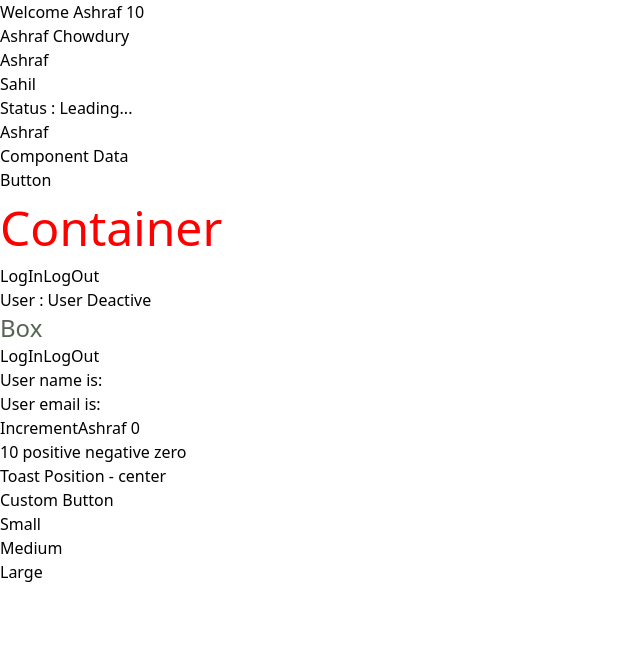
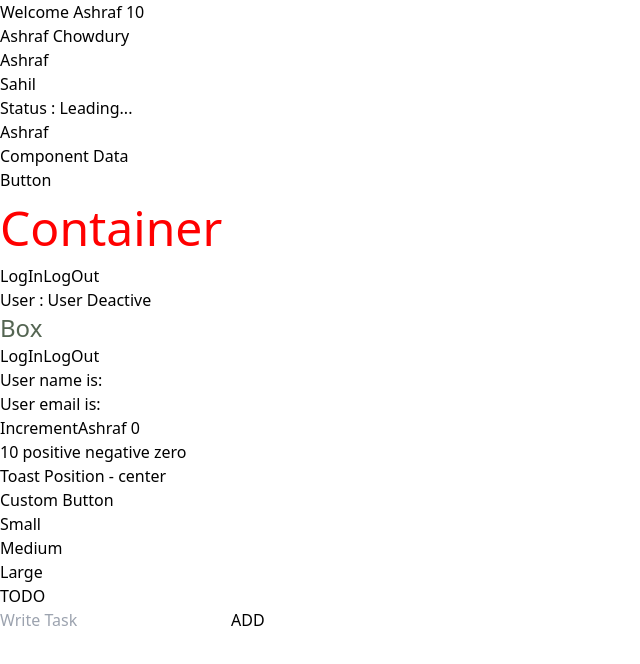
Before and after one commit to ashrafchowdury/learn-typescript, a React (Create React App) app: page / in a window 1280 px wide. Shown: the top 664 px of the page, without its empty margins (0-640 px from the left). Built offline with nearby package versions, Linux system fonts and the light colour scheme.

Commit message:
build at a todo app

```diff
--- a/src/App.tsx
+++ b/src/App.tsx
@@ -17,6 +17,7 @@ import { Text } from "./components/polymorphic/Text";
 import { RandomNumber } from "./components/restriction/RandomNumber";
 import { Status } from "./components/Status";
 import { Toast } from "./components/Toast";
+import Todo from "./projects/ToDo/Todo";
 
 function App() {
   const personName = {
@@ -74,6 +75,8 @@ function App() {
           Large
         </Text>
       </div>
+
+      <Todo />
     </div>
   );
 }
--- /dev/null
+++ b/src/pages/Home.tsx
@@ -0,0 +1,7 @@
+import React from 'react'
+
+export const Home = () => {
+  return (
+    <div>Home</div>
+  )
+}
--- /dev/null
+++ b/src/pages/Learnings.tsx
@@ -0,0 +1,7 @@
+import React from 'react'
+
+export const Learnings = () => {
+  return (
+    <div>Learnings</div>
+  )
+}
--- /dev/null
+++ b/src/pages/Projects.tsx
@@ -0,0 +1,7 @@
+import React from 'react'
+
+export const Projects = () => {
+  return (
+    <div>Projects</div>
+  )
+}
--- /dev/null
+++ b/src/projects/ToDo/Todo.tsx
@@ -0,0 +1,55 @@
+import { useState, useEffect } from "react";
+
+const Todo = () => {
+  const [input, setinput] = useState<string>("");
+  const [todos, settodos] = useState<string[]>([]);
+
+  const handleAddToDo = (e: React.SyntheticEvent) => {
+    e.preventDefault();
+    if (!input) {
+      alert("Add your task first!");
+    } else {
+      settodos([...todos, input]);
+      setinput("");
+    }
+  };
+  function handleTrash(data: string) {
+    const deleteItem = todos.filter((val) => val !== data);
+    settodos(deleteItem);
+  }
+  return (
+    <main className="w-[600px]">
+      <h1>TODO</h1>
+      <form onSubmit={handleAddToDo}>
+        <input
+          type="text"
+          placeholder="Write Task"
+          className=""
+          value={input}
+          onChange={(e) => setinput(e.target.value)}
+        />
+        <button>ADD</button>
+      </form>
+      <section>
+        {todos.map((value, ind) => {
+          return (
+            <div
+              key={ind}
+              className=" flex justify-between items-center text-xl my-4"
+            >
+              {value}
+              <div
+                className=" w-4 h-4 rounded-full bg-red-500 cursor-pointer"
+                onClick={() => handleTrash(value)}
+              >
+                {" "}
+              </div>
+            </div>
+          );
+        })}
+      </section>
+    </main>
+  );
+};
+
+export default Todo;
```
